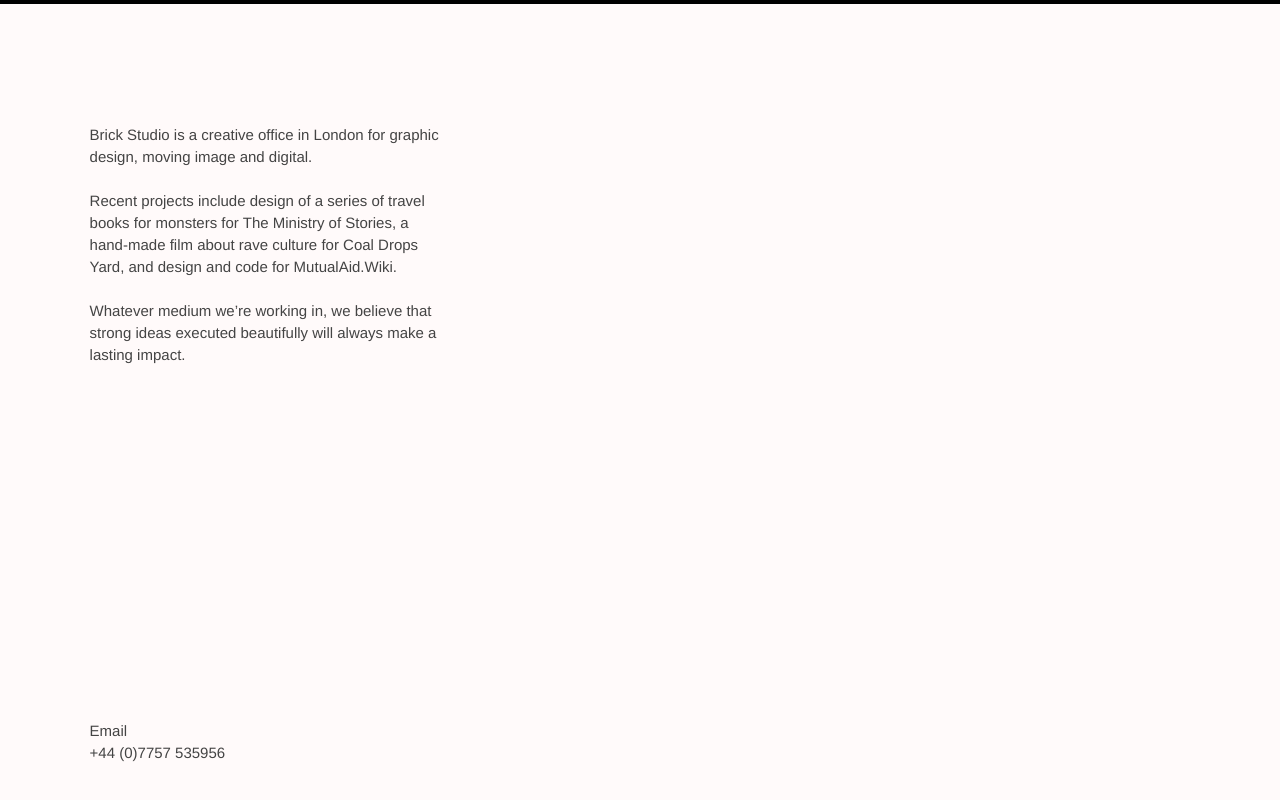
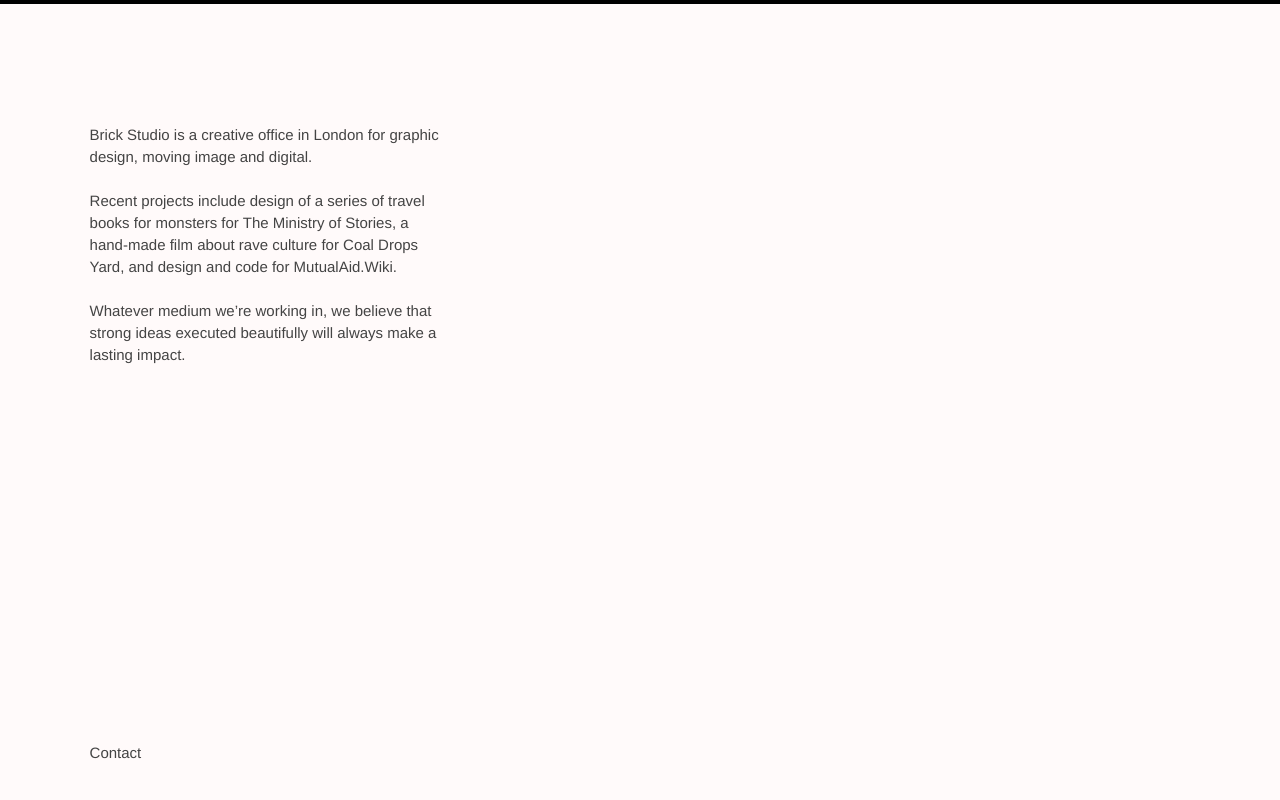
Before and after one commit to edcornish/brick-studio, a plain HTML site: page index.html in a window 1280 px wide. Shown: the part 796-1596 px from the top of the page. Drawn offline with nearby package versions, Linux system fonts and the light colour scheme; a web font is replaced by a local one.

Commit message:
Update index.html

```diff
--- a/index.html
+++ b/index.html
@@ -59,9 +59,9 @@
      <h1>Brick Studio is a creative office in London for graphic design, moving image and digital.<br><br>
      Recent projects include design of a series of travel books for monsters for The Ministry of Stories, a hand-made film about rave culture for Coal Drops Yard, and design and code for MutualAid.Wiki.<br><br>Whatever medium we’re working in, we believe that strong ideas executed beautifully will always make a lasting impact.<br><br></h1>
      <h1>
-      <a href="mailto:contact@edcornish.com">Email</a><br>
+      <a href="mailto:contact@edcornish.com">Contact</a><br>
     <!-- <a href="http://instagram.com/">Instagram</a><br> -->
-    <span class=blue>+44 (0)7757 535956</span></h1>
+    <!-- <span class=blue>+44 (0)7757 535956</span></h1> -->
      </div>
     </section>
 
```
